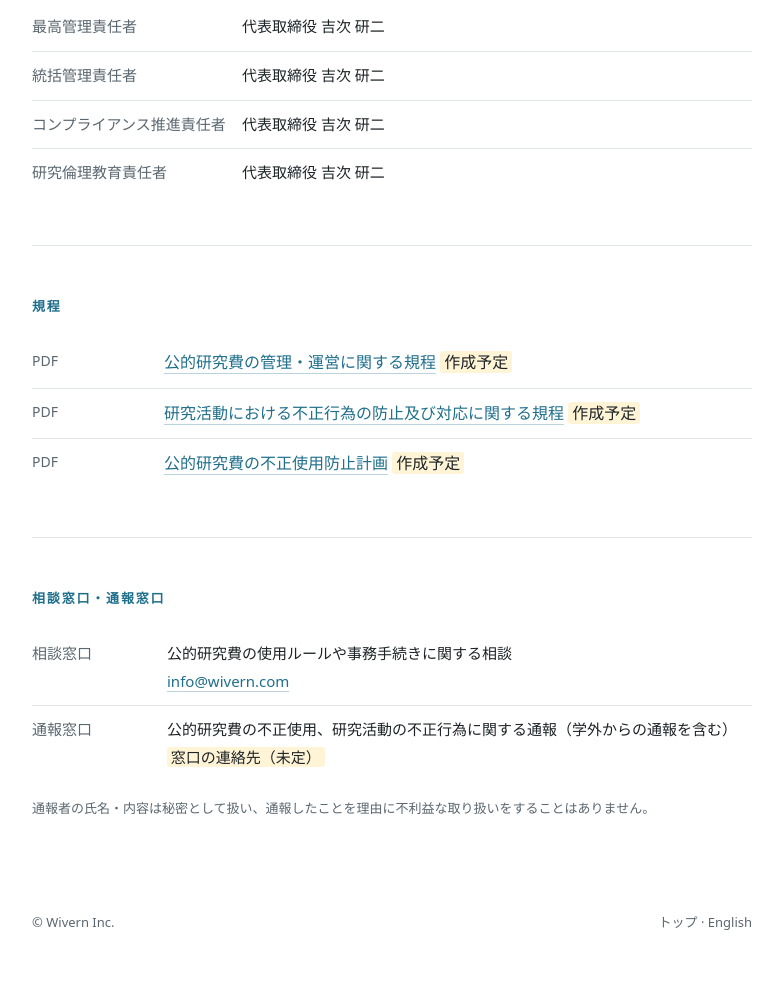
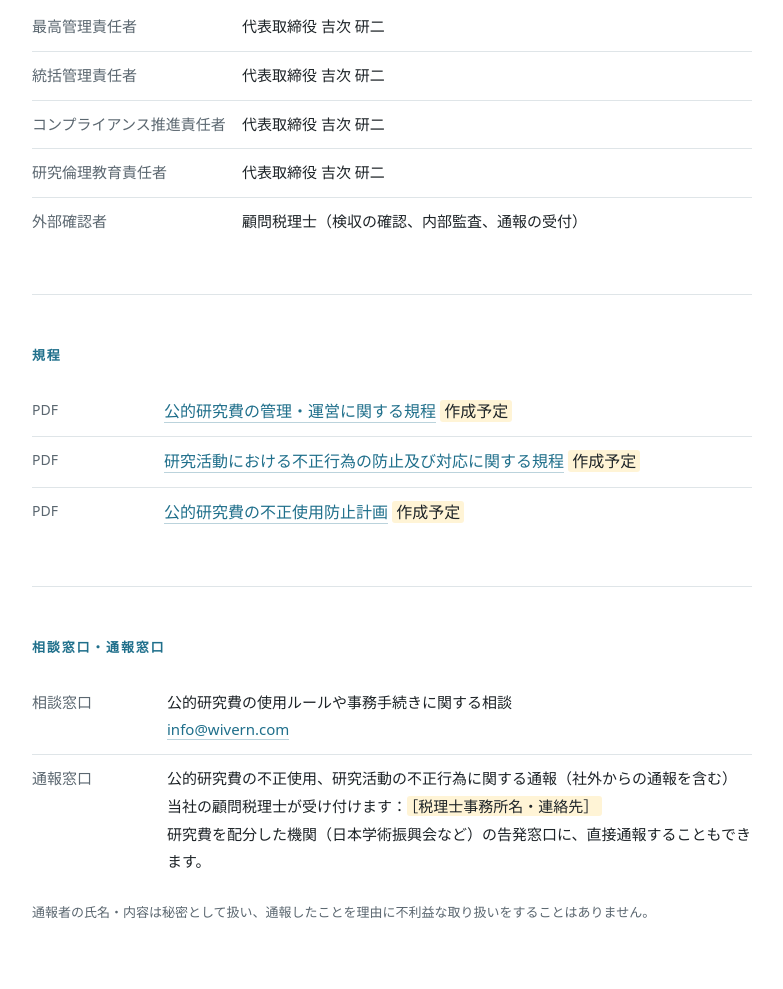
Before and after one commit to wivern-inc/wivern-inc.github.io, a plain HTML site: page integrity.html in a window 1280 px wide. Shown: the part 862-1851 px from the top of the page, without its empty margins (248-1031 px from the left). Drawn offline with Linux system fonts and the light colour scheme.

Commit message:
Update integrity.html

```diff
--- a/integrity.html
+++ b/integrity.html
@@ -5,6 +5,9 @@
 <meta name="viewport" content="width=device-width,initial-scale=1">
 <title>研究活動の公正性 | 有限会社ワイバーン</title>
 <meta name="description" content="有限会社ワイバーンにおける公的研究費の適正な管理と、研究活動の不正行為の防止に関する取り組み。">
+<link rel="icon" href="/favicon.ico" sizes="16x16 32x32 48x48">
+<link rel="icon" href="/icon-192.png" type="image/png" sizes="192x192">
+<link rel="apple-touch-icon" href="/apple-touch-icon.png">
 <link rel="stylesheet" href="/style.css">
 </head>
 <body>
@@ -39,6 +42,7 @@
       <tr><th>統括管理責任者</th><td>代表取締役 吉次 研二</td></tr>
       <tr><th>コンプライアンス推進責任者</th><td>代表取締役 吉次 研二</td></tr>
       <tr><th>研究倫理教育責任者</th><td>代表取締役 吉次 研二</td></tr>
+      <tr><th>外部確認者</th><td>顧問税理士（検収の確認、内部監査、通報の受付）</td></tr>
     </table>
   </section>
 
@@ -55,7 +59,7 @@
     <h2>相談窓口・通報窓口</h2>
     <table class="profile">
       <tr><th>相談窓口</th><td>公的研究費の使用ルールや事務手続きに関する相談<br><a href="mailto:info@wivern.com">info@wivern.com</a></td></tr>
-      <tr><th>通報窓口</th><td>公的研究費の不正使用、研究活動の不正行為に関する通報（学外からの通報を含む）<br><span class="todo">窓口の連絡先（未定）</span></td></tr>
+      <tr><th>通報窓口</th><td>公的研究費の不正使用、研究活動の不正行為に関する通報（社外からの通報を含む）<br>当社の顧問税理士が受け付けます：<span class="todo">［税理士事務所名・連絡先］</span><br>研究費を配分した機関（日本学術振興会など）の告発窓口に、直接通報することもできます。</td></tr>
     </table>
     <p class="note" style="margin-top:14px">通報者の氏名・内容は秘密として扱い、通報したことを理由に不利益な取り扱いをすることはありません。</p>
   </section>
```
